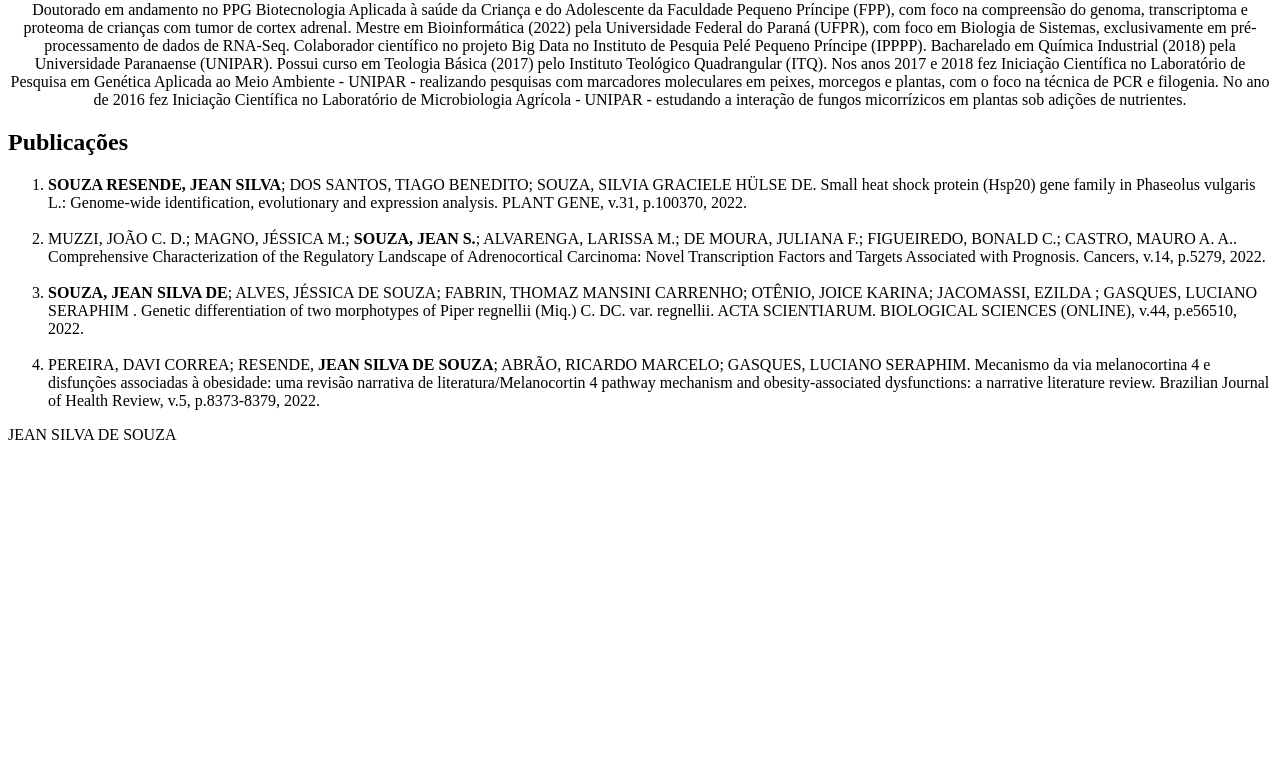
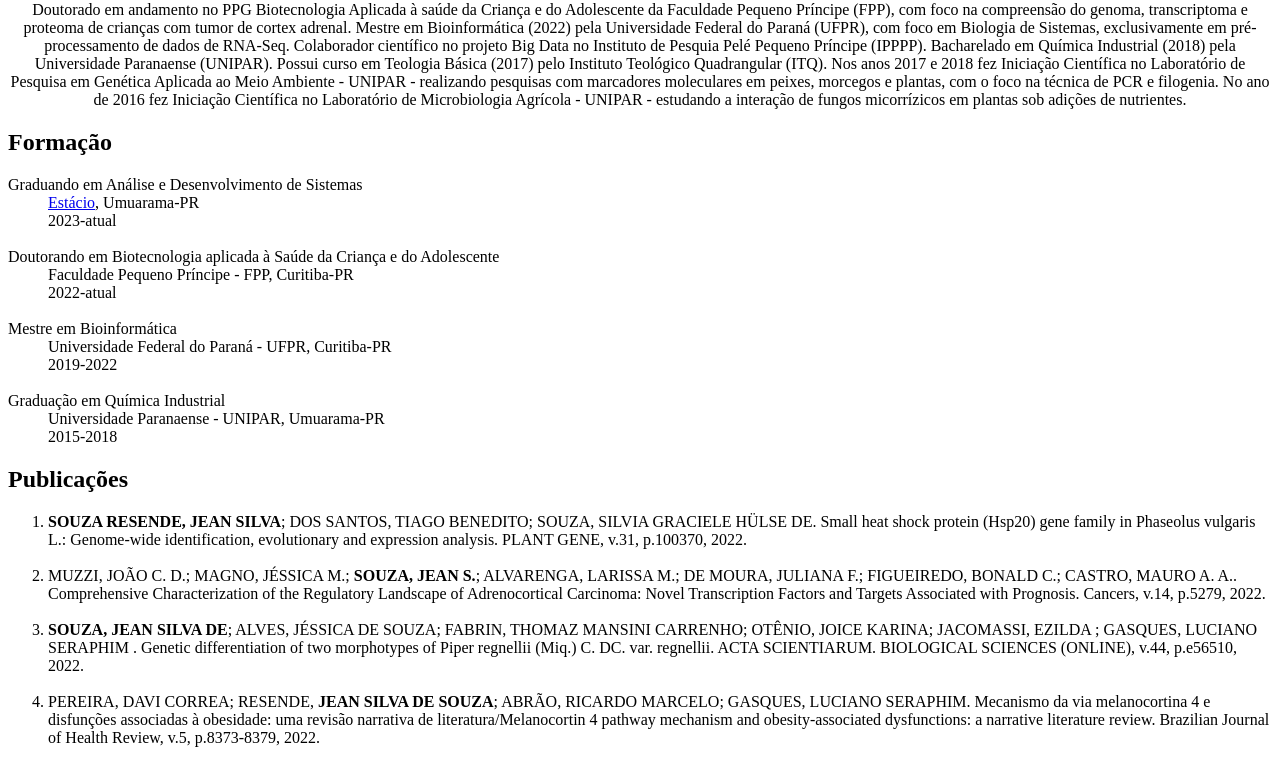
Before and after one commit to resendejss/jeanresende.github.io, a plain HTML site: page index.html in a window 1280 px wide. Shown: the part 79-842 px from the top of the page. Before the commit the page ends 800 px from the top, so only its background shows below. Drawn offline with Linux system fonts and the light colour scheme.

Commit message:
atualizacao

```diff
--- a/index.html
+++ b/index.html
@@ -20,6 +20,25 @@
             Laboratório de Microbiologia Agrícola - UNIPAR - estudando a interação de fungos micorrízicos em plantas sob
             adições de nutrientes.
         </p>
+
+        <h2>Formação</h2>
+        <dl>
+            <dt>Graduando em Análise e Desenvolvimento de Sistemas</dt>
+            <dd><a href="https://estacio.br/" target="_blank">Estácio</a>, Umuarama-PR</dd>
+            <dd>2023-atual</dd> <br>
+
+            <dt>Doutorando em Biotecnologia aplicada à Saúde da Criança e do Adolescente</dt>
+            <dd>Faculdade Pequeno Príncipe - FPP, Curitiba-PR</dd>
+            <dd>2022-atual</dd> <br>
+
+            <dt>Mestre em Bioinformática</dt>
+            <dd>Universidade Federal do Paraná - UFPR, Curitiba-PR</dd>
+            <dd>2019-2022</dd> <br>
+
+            <dt>Graduação em Química Industrial</dt>
+            <dd>Universidade Paranaense - UNIPAR, Umuarama-PR</dd>
+            <dd>2015-2018</dd>
+        </dl>
 
         <h2>Publicações</h2>
         <ol>
@@ -48,6 +67,5 @@
             </li>
 
         </ol>
-
     </body>
-</html>JEAN SILVA DE SOUZA
+</html>
```
